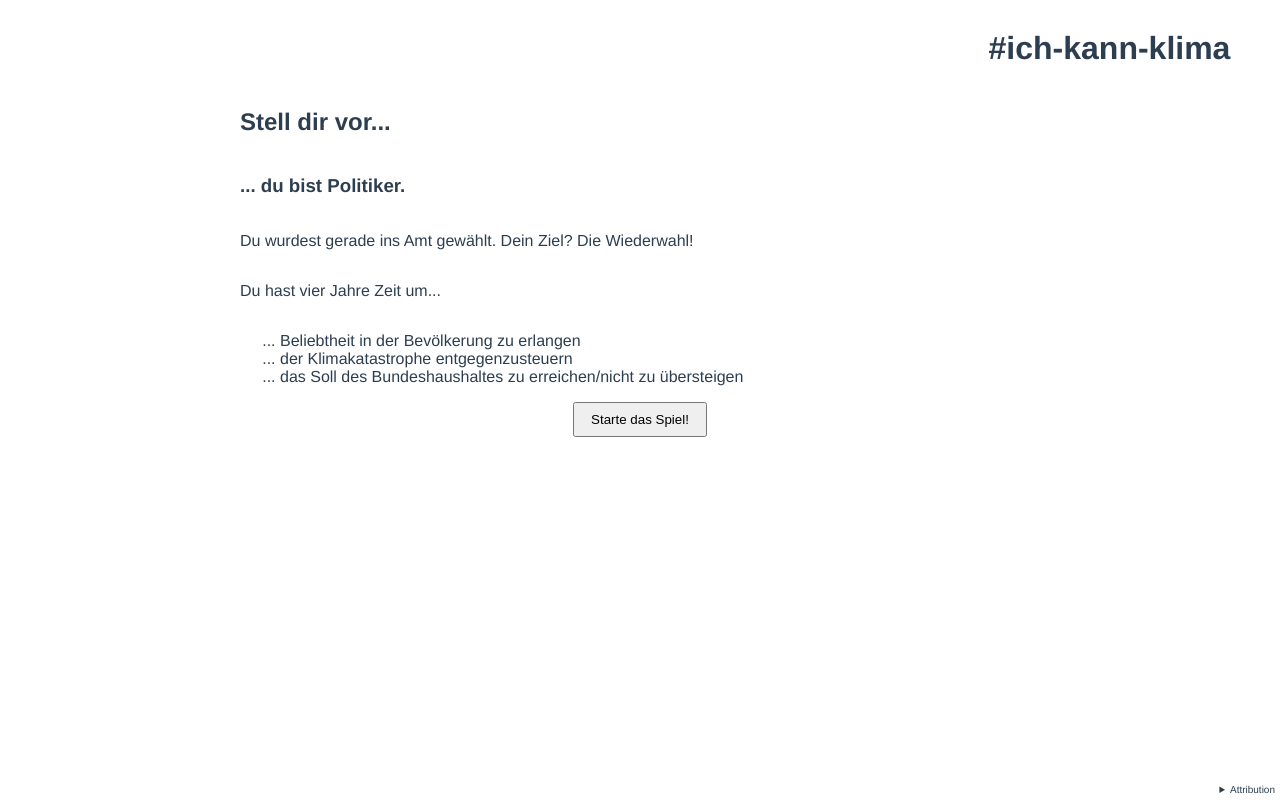
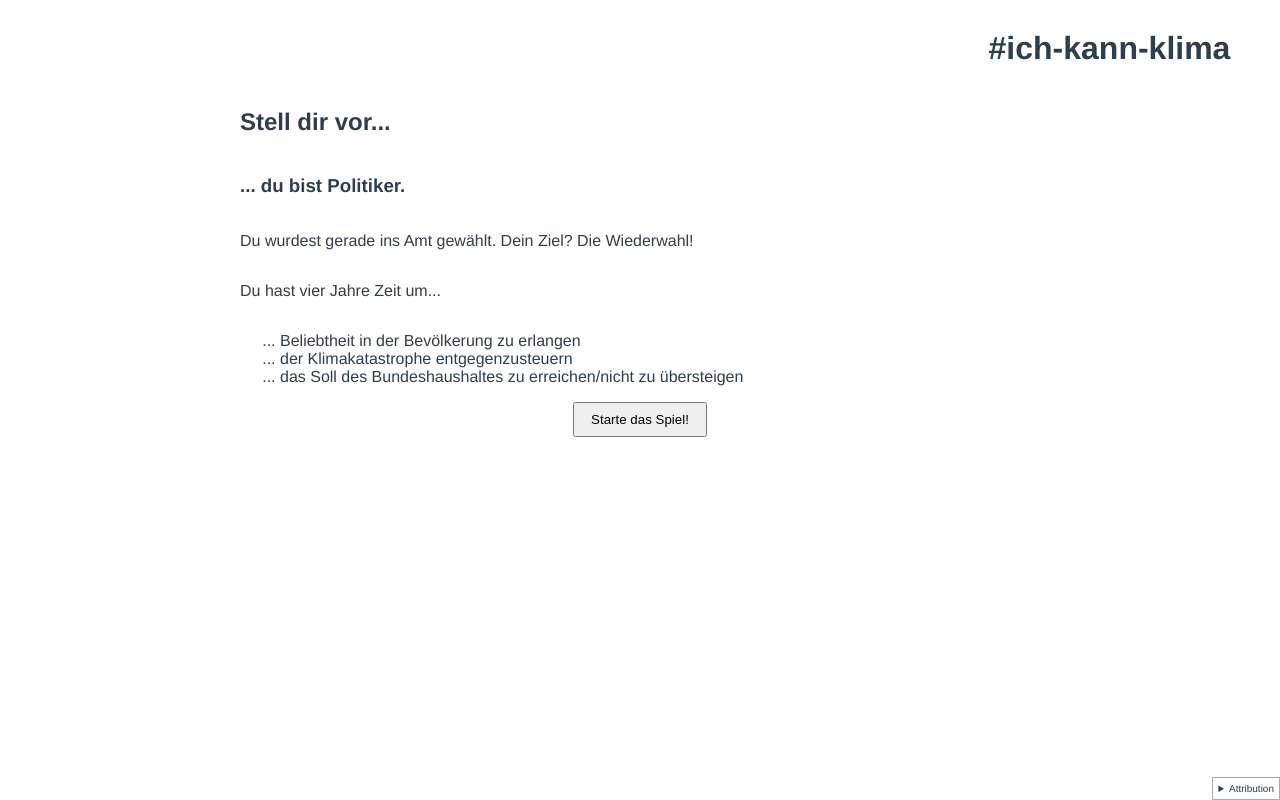
Before and after one commit to neustartklima/ich-kann-klima, a Vue app in the folder frontend/: page / in a window 1280 px wide. Built offline with nearby package versions, Linux system fonts and the light colour scheme.

Commit message:
Background for attribution

```diff
--- a/frontend/src/App.vue
+++ b/frontend/src/App.vue
@@ -63,8 +63,11 @@ ul {
 
 .attribution {
   position: fixed;
-  bottom: 5px;
-  right: 5px;
+  bottom: 0;
+  right: 0;
+  padding: 5px;
   font-size: 10px;
+  background: white;
+  border: 1px solid #aaaaaa;
 }
 </style>
```
